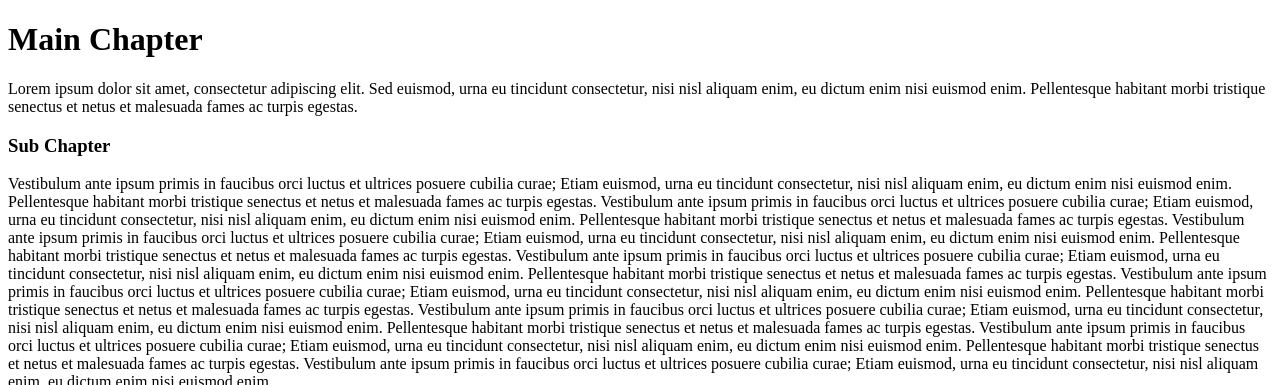
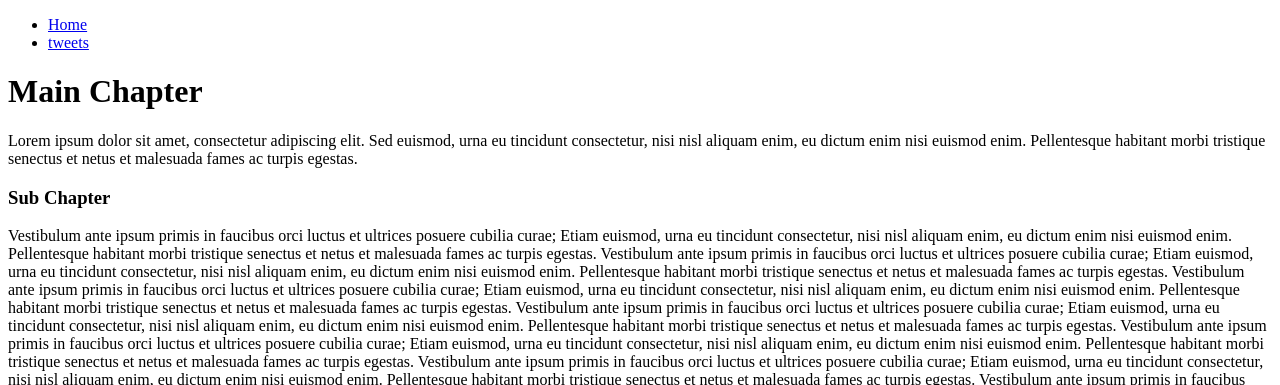
Before and after one commit to musa-bojang/My_First_Portfolio, a plain HTML site: page html_basic/index.html in a window 1280 px wide. Shown: the top 385 px of the page. Drawn offline with Linux system fonts and the light colour scheme.

Commit message:
Make a cool other webpage

```diff
--- a/html_basic/index.html
+++ b/html_basic/index.html
@@ -6,6 +6,12 @@
     <title>Basic Structure</title>
 </head>
 <body>
+    <nav>
+        <ul>
+             <li><a href="index.html">Home</a></li>
+            <li><a href="tweets.html">tweets</a></li>
+        </ul>
+    </nav>
     <h1> Main Chapter</h1>
     <p>
         Lorem ipsum dolor sit amet, consectetur adipiscing elit.
```
Also changed, not shown: html_basic/tweets.html (added, +19 -0 lines).
